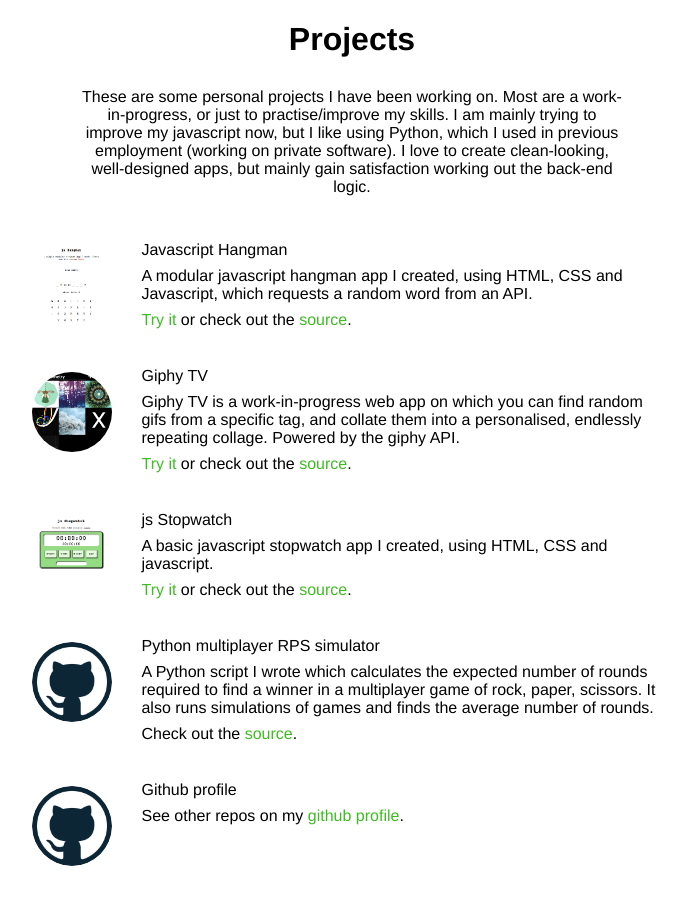
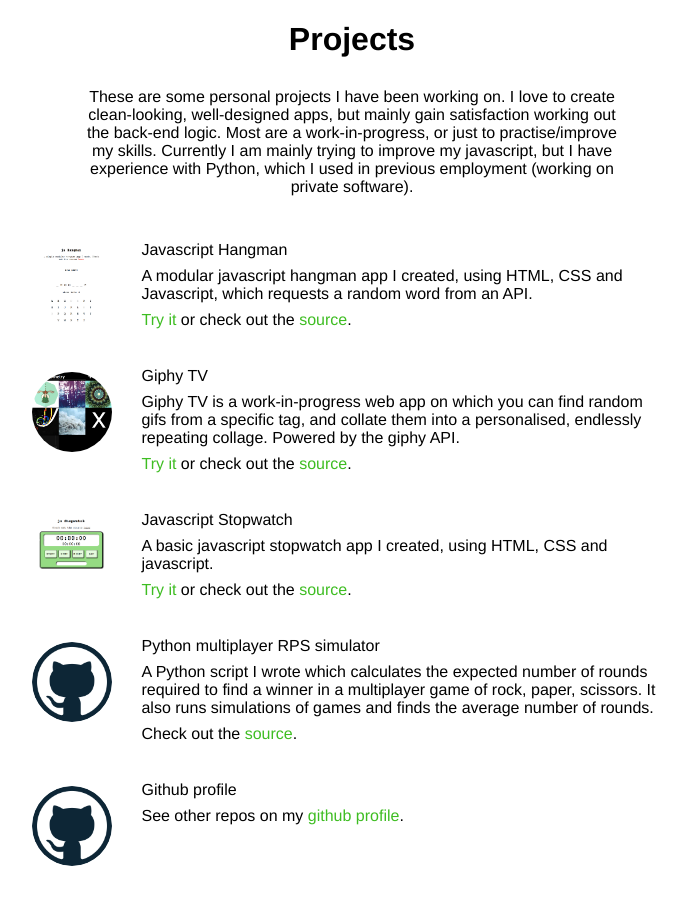
Before and after one commit to mattlub/mattlub.github.io, a plain HTML site: page index.html in a window 1280 px wide. Shown: the whole page, without its empty margins (288-975 px from the left). Drawn offline with Linux system fonts and the light colour scheme.

Commit message:
updated text

```diff
--- a/index.html
+++ b/index.html
@@ -15,7 +15,10 @@
         <h1>Projects</h1>
 
         <p class="summary">
-            These are some personal projects I have been working on. Most are a work-in-progress, or just to practise/improve my skills. I am mainly trying to improve my javascript now, but I like using Python, which I used in previous employment (working on private software). I love to create clean-looking, well-designed apps, but mainly gain satisfaction working out the back-end logic.
+            These are some personal projects I have been working on.
+            I love to create clean-looking, well-designed apps, but mainly gain satisfaction working out the back-end logic.
+            Most are a work-in-progress, or just to practise/improve my skills.
+            Currently I am mainly trying to improve my javascript, but I have experience with Python, which I used in previous employment (working on private software).
         </p>
 
         <div class="project">
@@ -57,7 +60,7 @@
                 </div>
             </div>
             <div class="text-section">
-                <p class="title">js Stopwatch</p>
+                <p class="title">Javascript Stopwatch</p>
                 <p class="description">A basic javascript stopwatch app I created, using HTML, CSS and javascript.</p>
                 <p><a href="https://mattlub.github.io/js-stopwatch/" target="_blank">Try it</a> or check out the <a href="https://github.com/mattlub/js-stopwatch" target="_blank">source</a>.</p>
             </div>
```
